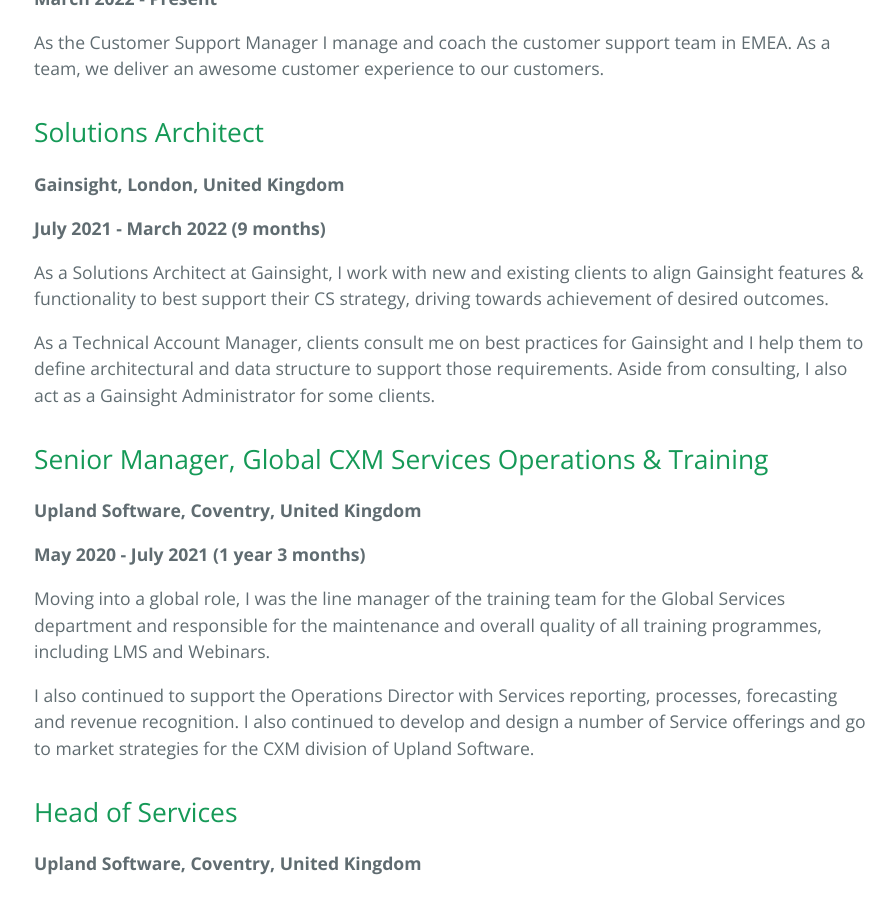
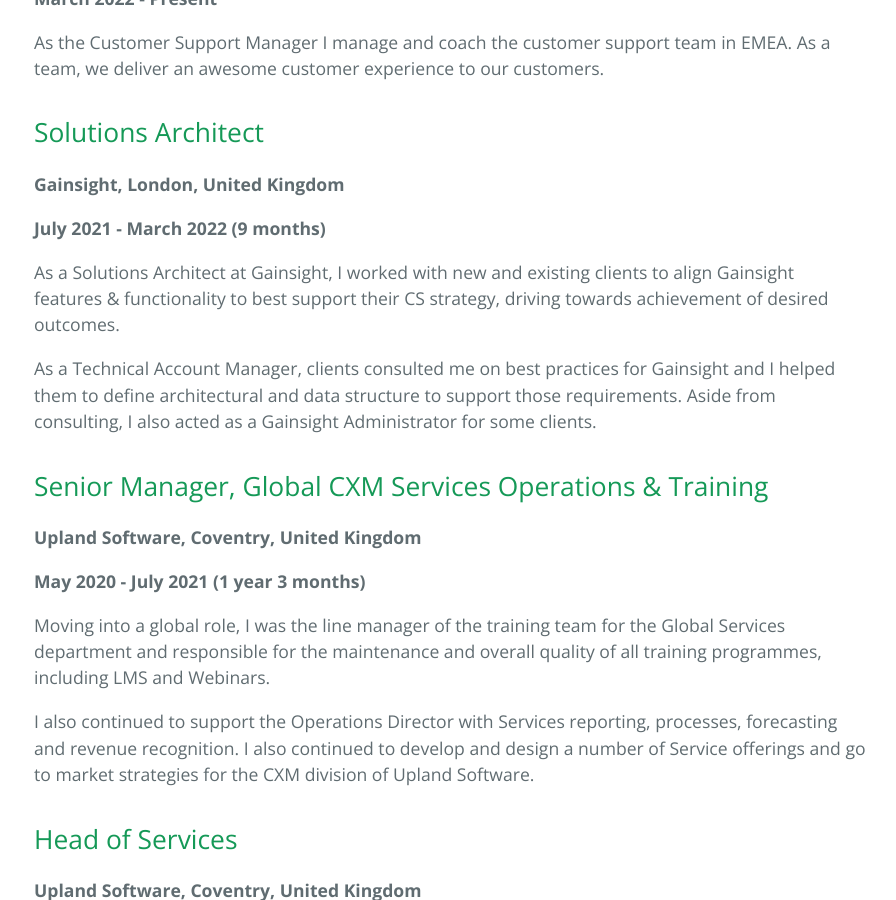
Before and after one commit to robertloveridge/robertloveridge.github.io, a Jekyll site: the page built from _pages/02_curriculum_vitae.md, in a window 1280 px wide and 900 px high, scrolled down 991 px. Shown: the whole window, without its empty margins (190-1086 px from the left). Built offline with Jekyll 4.4.1, drawn with Linux system fonts in a browser that asks for light colours.

```diff
--- a/_pages/02_curriculum_vitae.md
+++ b/_pages/02_curriculum_vitae.md
@@ -31,9 +31,9 @@
 
 **July 2021 - March 2022 (9 months)**
 
-As a Solutions Architect at Gainsight, I work with new and existing clients to align Gainsight features & functionality to best support their CS strategy, driving towards achievement of desired outcomes.
+As a Solutions Architect at Gainsight, I worked with new and existing clients to align Gainsight features & functionality to best support their CS strategy, driving towards achievement of desired outcomes.
 
-As a Technical Account Manager, clients consult me on best practices for Gainsight and I help them to define architectural and data structure to support those requirements. Aside from consulting, I also act as a Gainsight Administrator for some clients.
+As a Technical Account Manager, clients consulted me on best practices for Gainsight and I helped them to define architectural and data structure to support those requirements. Aside from consulting, I also acted as a Gainsight Administrator for some clients.
 
 Senior Manager, Global CXM Services Operations & Training
 ------
```
Also changed, not shown: _pages/01_about.md (+4 -4 lines).
